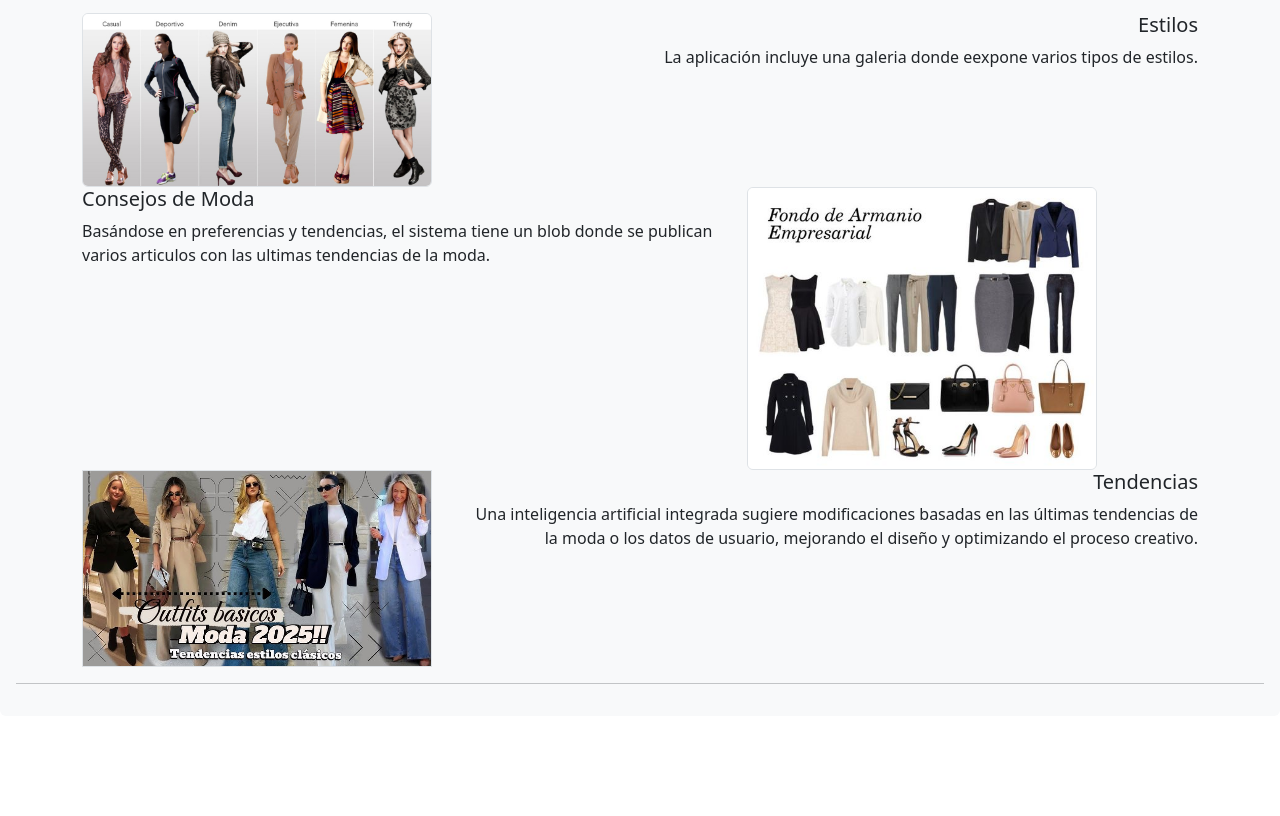
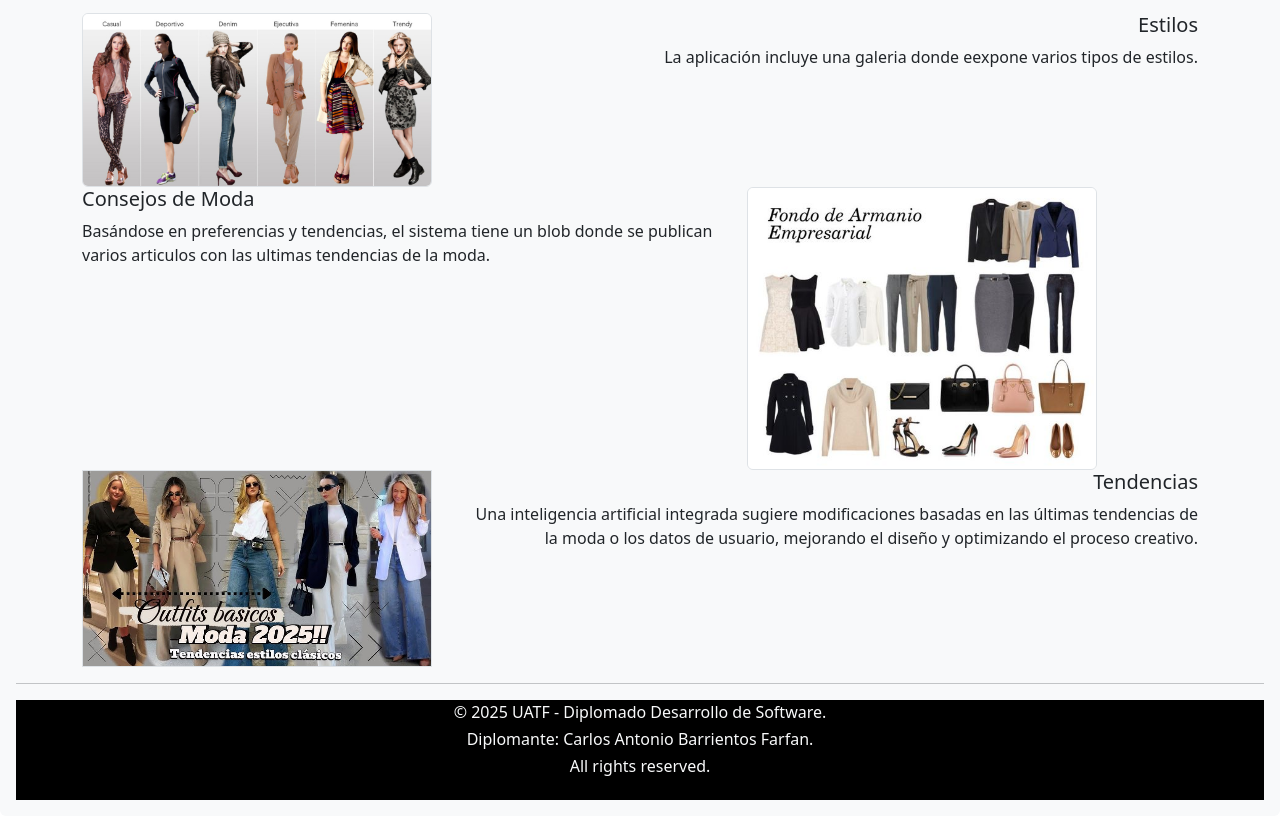
Before and after one commit to Carlosbf18/tarea-git, a plain HTML site: page index.html in a window 1280 px wide. Shown: the part 834-1650 px from the top of the page. Before the commit the page ends 1550 px from the top, so only its background shows below. Drawn offline with nearby package versions, Linux system fonts and the light colour scheme; a script that the page names is missing.

Commit message:
agregando pie de pagina

```diff
--- a/index.html
+++ b/index.html
@@ -156,6 +156,15 @@
     </div>
     <hr/>
 
+  <!-- Pie de Pagina -->
+  <div class="footer container-fluid bg-black text-light text-center" id="footer">
+    <div class="container">
+      <p>© 2025 UATF - Diplomado Desarrollo de Software.</p>
+      <p>Diplomante: Carlos Antonio Barrientos Farfan.</p>
+      <p>All rights reserved.</p>
+    </div>
+  </div>
+
   <script src="https://cdn.jsdelivr.net/npm/bootstrap@5.3.3/dist/js/bootstrap.bundle.min.js" integrity="sha384-YvpcrYf0tY3lHB60NNkmXc5s9fDVZLESaAA55NDzOxhy9GkcIdslK1eN7N6jIeHz" crossorigin="anonymous"></script>
 </body>
 </html>
```
